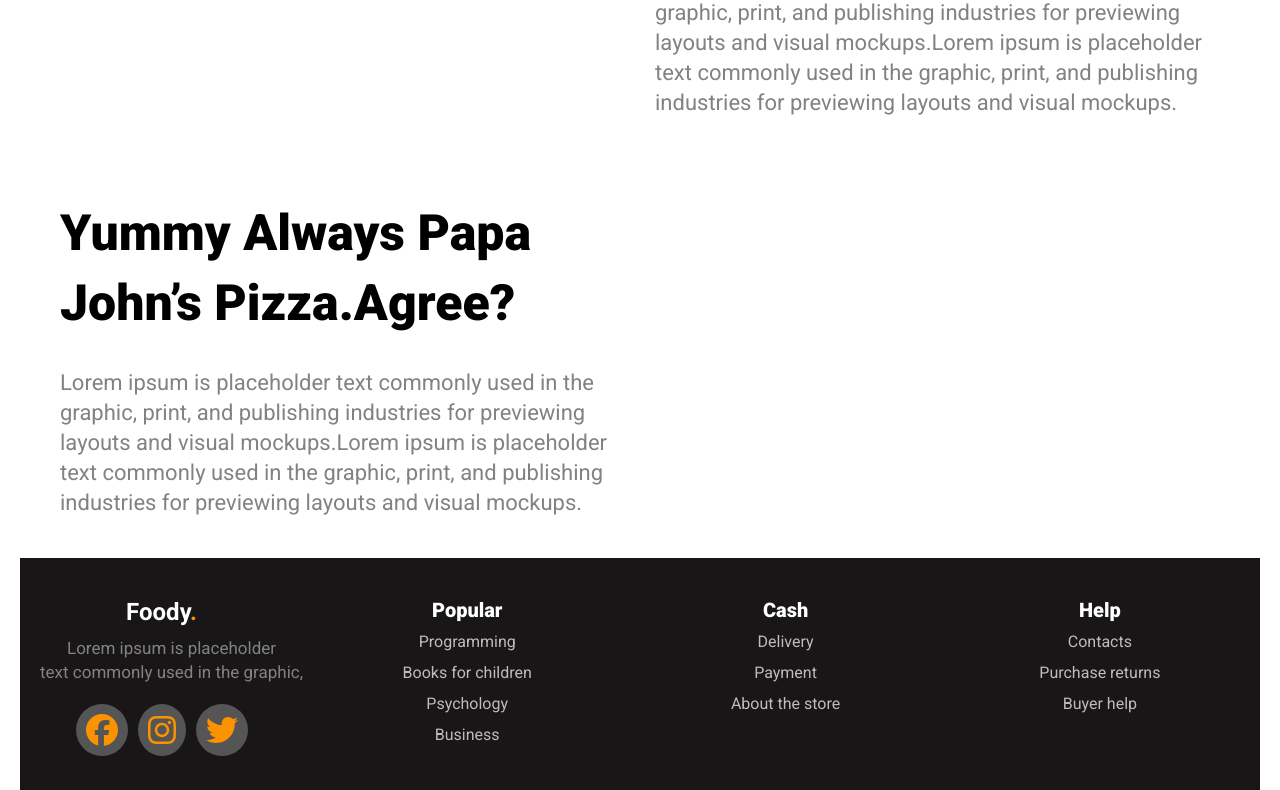
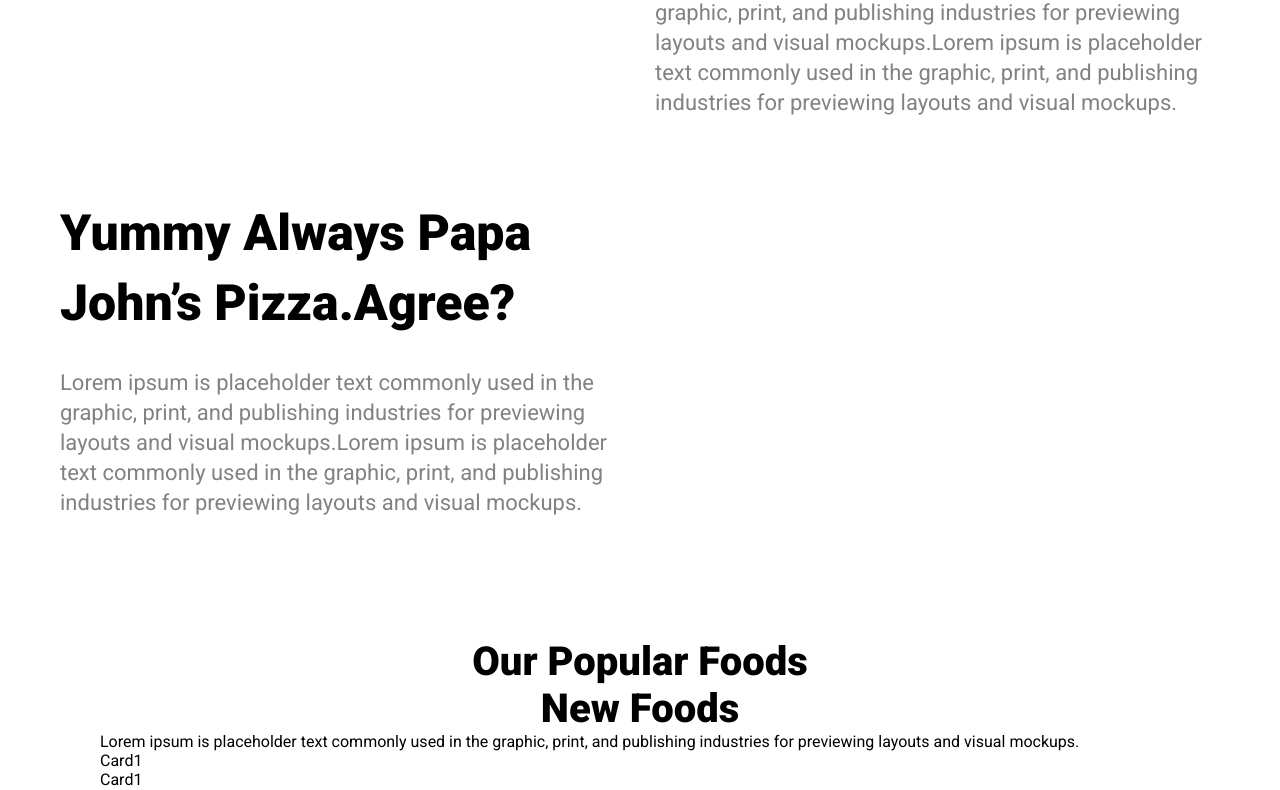
Before and after one commit to orkhan-huseyn/foody_final_project, a Next.js app: page / in a window 1280 px wide. Shown: the part 2000-2790 px from the top of the page. Built offline with nearby package versions, Linux system fonts and the light colour scheme.

Commit message:
no finished

```diff
--- /dev/null
+++ b/components/NewFoods.js
@@ -0,0 +1,23 @@
+import React from 'react';
+import styles from '../styles/NewFoods.module.css';
+
+const NewFoods = () => {
+    return (
+        <section className={styles.container}>
+            <h2 className={styles.titleOne}>Our Popular Foods</h2>
+            <h3 className={styles.titleTwo}>New Foods</h3>
+            <p className={styles.text}>
+                Lorem ipsum is placeholder text commonly used in the graphic,
+                print, and publishing industries for previewing layouts and
+                visual mockups.
+            </p>
+            <div className={styles.cardContainer}>
+                <div>Card1</div>
+                <div>Card1</div>
+                <div>Card1</div>
+            </div>
+        </section>
+    );
+};
+
+export default NewFoods;
--- a/pages/index.js
+++ b/pages/index.js
@@ -5,6 +5,7 @@
 import DeliciousMenu from 'components/DeliciousMenu';
 import HomePizzaFries from 'components/HomePizzaFriesSec';
 import Layout from 'components/Layout';
+import NewFoods from 'components/NewFoods';
 
 const Home = () => {
     return (
@@ -17,6 +18,7 @@
                 <Features />
                 <DeliciousMenu />
                 <HomePizzaFries />
+                <NewFoods />
             </main>
         </Layout>
     );
--- /dev/null
+++ b/styles/NewFoods.module.css
@@ -0,0 +1,10 @@
+.container {
+    padding: 80px;
+}
+
+.container .titleOne,
+.container .titleTwo {
+    text-align: center;
+    font-weight: 900;
+    font-size: 40px;
+}
```
Also changed, not shown: styles/globals.css (line endings or trailing spaces).
